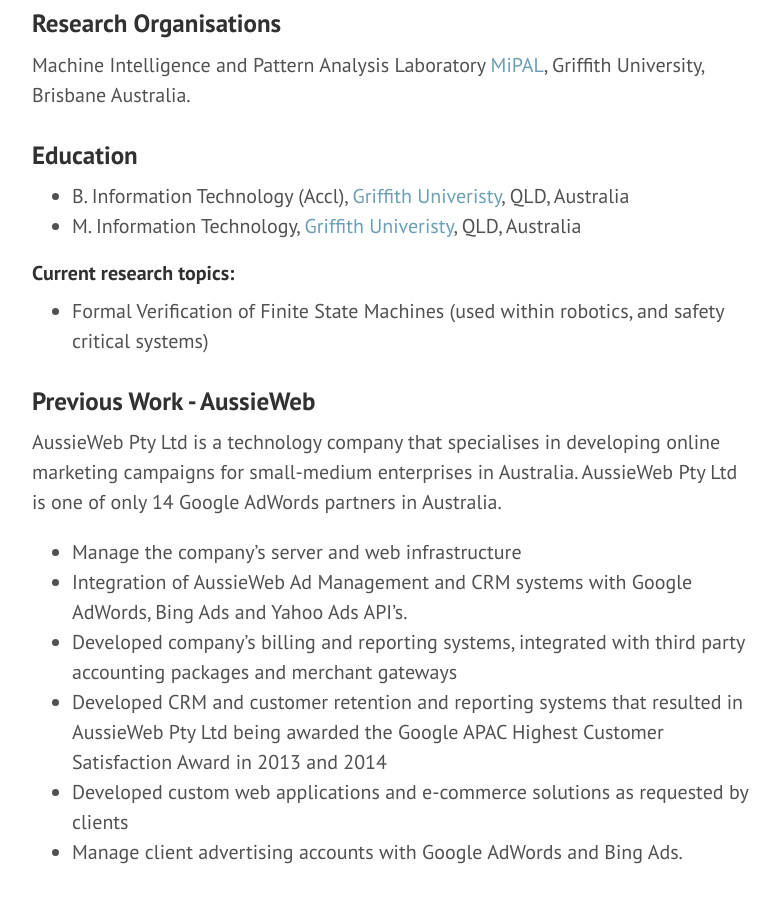
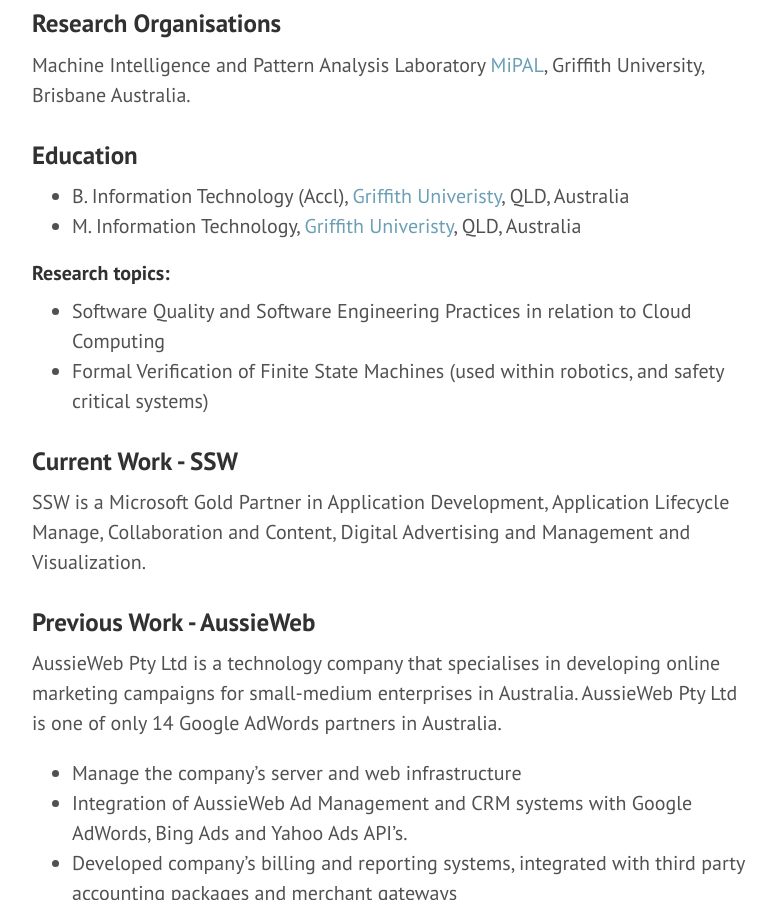
Before and after one commit to JeremyCade/jeremycade.github.io, a Jekyll site: the page built from about.md, in a window 1280 px wide and 900 px high, scrolled down 503 px. Shown: the whole window, without its empty margins (68-848 px from the left). Built offline with Jekyll 4.4.1, drawn with Linux system fonts in a browser that asks for light colours; Markdown is read by kramdown in place of the engine named in the settings.

Commit message:
Updated About Page

```diff
--- a/about.md
+++ b/about.md
@@ -16,8 +16,12 @@
 - B. Information Technology (Accl), [Griffith Univeristy](http://www.griffith.edu.au), QLD, Australia
 - M. Information Technology, [Griffith Univeristy](http://www.griffith.edu.au), QLD, Australia
 
-####Current research topics:
+####Research topics:
+- Software Quality and Software Engineering Practices in relation to Cloud Computing
 - Formal Verification of Finite State Machines (used within robotics, and safety critical systems)
+
+### Current Work - SSW
+SSW is a Microsoft Gold Partner in Application Development, Application Lifecycle Manage, Collaboration and Content, Digital Advertising and Management and Visualization.
 
 ### Previous Work - AussieWeb
 AussieWeb Pty Ltd is a technology company that specialises in developing online marketing campaigns for small-medium enterprises in Australia. AussieWeb Pty Ltd is one of only 14 Google AdWords partners in Australia.
```
Also changed, not shown: _posts/latex-on-ubuntu-14.10.md (deleted, +0 -64 lines).
